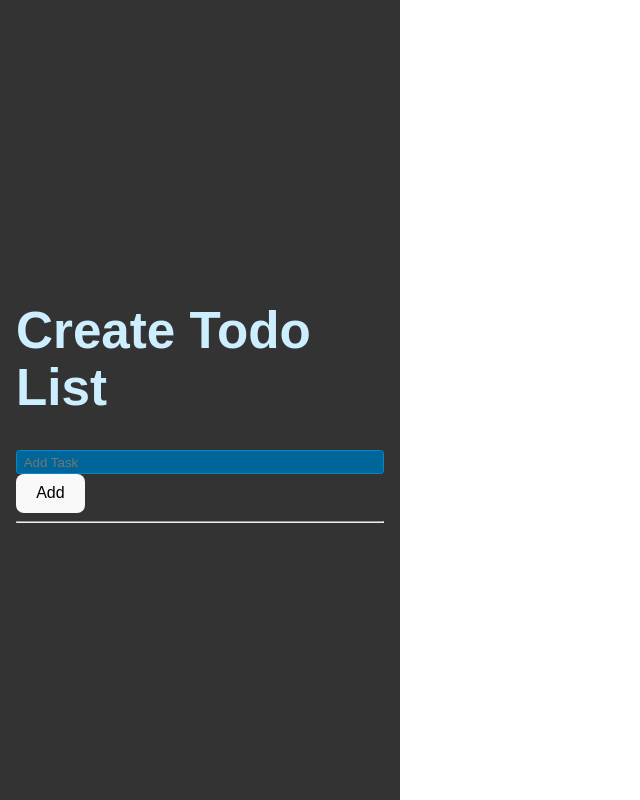
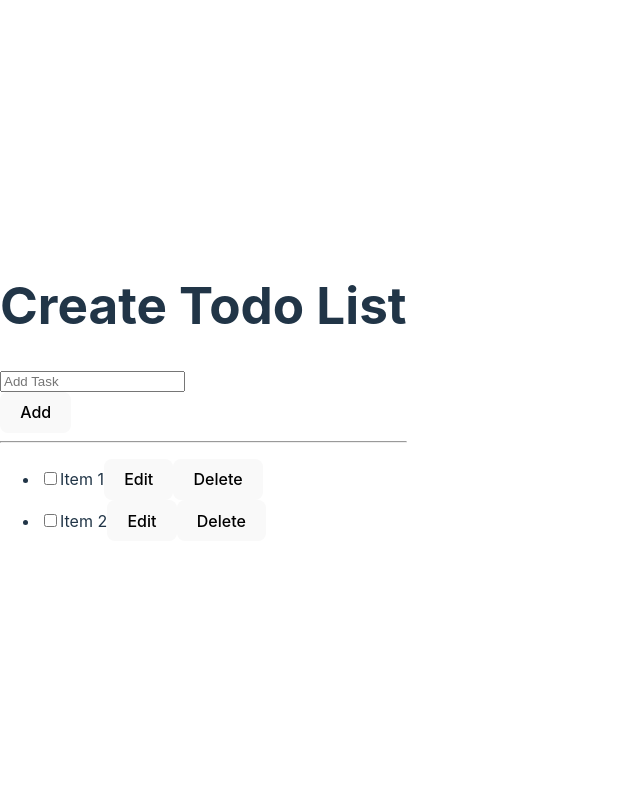
Before and after one commit to ktkelly11/320.9-Todo-List, a React (Vite) app: page / in a window 1280 px wide. Shown: the whole page, without its empty margins (0-640 px from the left). Built offline with nearby package versions, Linux system fonts and the light colour scheme.

Commit message:
Set up App

```diff
--- a/src/App.css
+++ b/src/App.css
@@ -1,14 +1,18 @@
-* {
+body {
+  display: flex;
+  align-items: center;
+}
+
+/* * {
   font-family: Arial, Helvetica, sans-serif;
-  box-sizing: border-box;
 }
 
 body {
   background: #333;
-  color: hsl(200, 100%, 90%);
-  max-width: 400px;
+  color: lavender;
   padding: 1rem;
-  margin: 0 auto;
+  display: flex;
+  align-items: center;
 }
 
 .new-item-form {
@@ -24,9 +28,9 @@ body {
 }
 
 .buttton {
-  background: hsl(200, 100%, 50%, 0.1);
-  border: 1px solid hsl(200, 100%, 50%);
-  color: hsl(200, 100%, 50%);
+  background: lavender;
+  border: 1px solid rgb(145, 145, 191);
+  color: rgb(145, 145, 191);
   padding: 0.25em 0.5em;
   border-radius: 0.25em;
   cursor: pointer;
@@ -35,31 +39,31 @@ body {
 
 .btn:hover,
 .btn:focus-visible {
-  background: hsl(200, 100%, 50%, 0.2);
+  background: lavender;
 }
 
 .btn.btn-danger {
   background: hsl(0, 100%, 40%, 0.1);
-  border: 1px solid hsl(0, 100%, 40%);
-  color: hsl(0, 100%, 40%);
+  border: 1px solid rgb(145, 145, 191);
+  color: rgb(145, 145, 191);
 }
 
 .btn.btn-danger:hover,
 .btn.btn-danger:focus-visible {
-  background: hsl(0, 100%, 40%, 0.2);
+  background: lavender;
 }
 
 .new-item-form input {
   outline: none;
-  border: 1px solid hsl(200, 100%, 40%);
-  background: hsl(200, 100%, 30%);
+  border: 1px solid rgb(45, 45, 97);
+  background: rgb(145, 145, 191);
   border-radius: 0.25em;
   padding: 0.25em 0.5em;
-  color: hsl(200, 100%, 90%);
+  color: lavender;
 }
 
 .new-item-form input:focus {
-  border: 1px solid hsl(200, 100%, 70%);
+  border: 1px solid lavender;
 }
 
 .list {
@@ -93,7 +97,7 @@ body {
 }
 
 .list li:has(input:focus-visible) label {
-  outline: 1px solid hsl(200, 100%, 50%);
+  outline: 1px solid rgb(145, 145, 191);
 }
 
 .list li input {
@@ -110,7 +114,7 @@ body {
   display: block;
   width: 0.9rem;
   height: 0.9rem;
-  background: hsl(200, 100%, 90%);
+  background: lavender;
   border-radius: 0.25em;
   display: flex;
   justify-content: center;
@@ -118,17 +122,17 @@ body {
 }
 
 .list li label:hover::before {
-  background: hsl(200, 100%, 80%);
+  background: lavender;
 }
 
 .list li:has(input:checked) label::before {
   content: "✔";
-  background: hsl(200, 100%, 40%);
-  color: hsl(200, 100%, 90%);
+  background: rgb(145, 145, 191);
+  color: lavender;
   font-size: 0.75rem;
   font-weight: bold;
 }
 
 .list li:has(input:checked) label:hover::before {
-  background: hsl(200, 100%, 30%);
-}
+  background: rgb(145, 145, 191);
+} */
--- a/src/App.jsx
+++ b/src/App.jsx
@@ -2,6 +2,8 @@ import { useState } from "react";
 import "./App.css";
 
 function App() {
+  const [newItem, setNewItem] = useState("");
+
   return (
     <>
       <h1>Create Todo List</h1>
@@ -10,6 +12,24 @@ function App() {
       </form>
       <button className="button">Add</button>
       <hr />
+      <ul className="list">
+        <li>
+          <label>
+            <input type="checkbox" />
+            Item 1
+          </label>
+          <button className="button edit">Edit</button>
+          <button className="button delete">Delete</button>
+        </li>
+        <li>
+          <label>
+            <input type="checkbox" />
+            Item 2
+          </label>
+          <button className="button edit">Edit</button>
+          <button className="button delete">Delete</button>
+        </li>
+      </ul>
     </>
   );
 }
```
